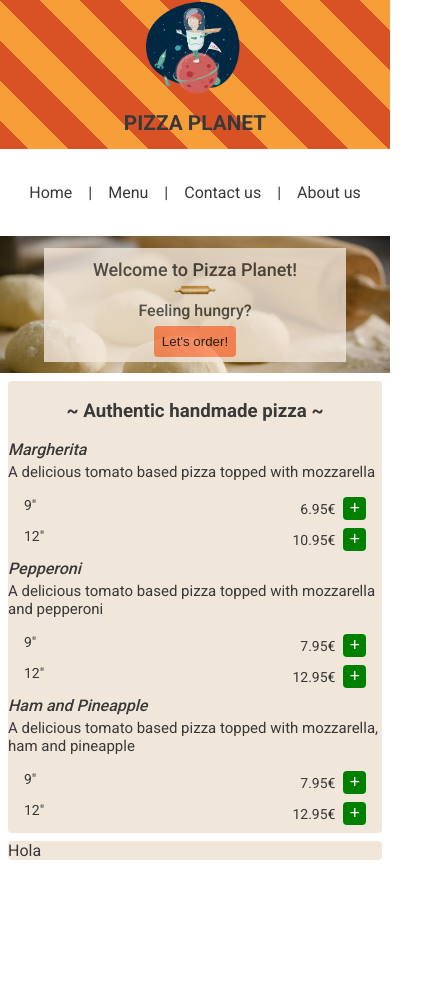
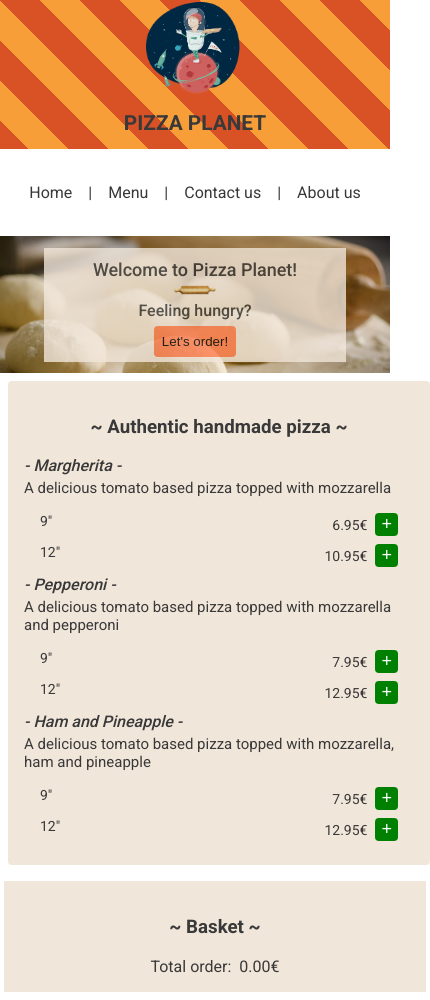
Before and after one commit to ruzamca/pizza-planet, a Vue app: page /menu in a window 390 px wide. Shown: the whole page, 430 px wide, since content can reach past the window. Before the commit the page ends 868 px from the top, so only its background shows below. Built offline with nearby package versions, Linux system fonts and the light colour scheme.

Commit message:
basket increase and decrease

```diff
--- a/src/App.vue
+++ b/src/App.vue
@@ -2,10 +2,7 @@
   <div id="app">
     <app-header />
     <Home />
-    <div class="menu-basket-wrapper">
-      <Menu />
-      <Basket />
-    </div>
+    <Menu />
   </div>
 </template>
 
@@ -13,15 +10,13 @@
 import Header from "@/components/Header.vue";
 import Home from "@/components/Home.vue";
 import Menu from "@/components/Menu.vue";
-import Basket from "@/components/Basket.vue";
 
 export default {
   name: "App",
   components: {
     appHeader: Header,
     Home,
-    Menu,
-    Basket
+    Menu
   }
 };
 </script>
@@ -34,19 +29,4 @@ body {
   color: #393939;
   margin: 0 auto;
 }
-
-#app {
-  .menu-basket-wrapper {
-    display: flex;
-    padding: 8px;
-  }
-}
-
-@media screen and (max-width: 768px){
-  #app {
-    .menu-basket-wrapper {
-      flex-direction: column;
-    }
-  }
-}
 </style>
--- a/src/components/Menu.vue
+++ b/src/components/Menu.vue
@@ -1,18 +1,41 @@
 <template>
   <div class="menu-wrapper">
     <!-- menu -->
-    <h3 class="menu-title">~ Authentic handmade pizza ~</h3>
     <div class="menu-content">
-      <div class="dish-item" v-for="item in getMenuItems" :key="item">
-        <div class="dish-name">{{item.name}}</div>
+      <h3 class="menu-title">~ Authentic handmade pizza ~</h3>
+      <div class="dish-item" v-for="(item, index) in getMenuItems" :key="index">
+        <div class="dish-name">- {{item.name}} -</div>
         <div class="dish-description">{{item.description}}</div>
-        <div class="dish-option" v-for="option in item.options" :key="option">
+        <div class="dish-option" v-for="(option, index) in item.options" :key="index">
           <div class="dish-size">{{option.size}}"</div>
           <div class="dish-add-wrapper">
             <div class="dish-price">{{option.price}}€</div>
-            <button type="button" class="add-btn">+</button>
+            <button type="button" class="green-btn" @click="addToBasket(item, option)">+</button>
           </div>
         </div>
+      </div>
+    </div>
+    <!-- basket -->
+    <div class="basket-content">
+      <h3 class="basket-title">~ Basket ~</h3>
+      <div class="basket-items">
+        <div class="basket-item" v-for="(item,index) in basket" :key="index">
+          <div class="quantity-info">
+            <button type="button" class="green-btn" @click="decreaseItem(item)">-</button>
+            <div class="item-quantity">{{item.quantity}}</div>
+            <button type="button" class="green-btn" @click="increaseItem(item)">+</button>
+          </div>
+          <div class="item-info">
+            <div class="item-name">{{item.name}} -</div>
+            <div class="item-size">{{item.size}}" -</div>
+            <div class="item-price">{{item.price}}€</div>
+          </div>
+        </div>
+      </div>
+      <div class="total-order">
+          <div class="text">Total order: </div>
+          <div class="order-price">{{this.getTotalOrder()}}€
+          </div>
       </div>
     </div>
   </div>
@@ -22,6 +45,7 @@
 export default {
   data() {
     return {
+      basket: [],
       getMenuItems: [
         {
           name: "Margherita",
@@ -69,25 +93,78 @@ export default {
         }
       ]
     };
+  },
+  methods: {
+    async addToBasket(item, option) {
+      const pizzaExists = await this.basket.find(
+        pizza => pizza.name === item.name && pizza.size === option.size
+      );
+
+      if (pizzaExists) {
+        pizzaExists.quantity++;
+        return;
+      }
+      this.basket.push({
+        name: item.name,
+        price: option.price,
+        size: option.size,
+        quantity: 1
+      });
+    },
+    async increaseItem(item) {
+        const pizzaInBasket = await this.basket.find(
+            pizza => pizza.name === item.name && pizza.size === item.size
+        );
+        pizzaInBasket.quantity++;
+    },
+    async decreaseItem(item) {
+        console.log(item);
+        const pizzaInBasket = await this.basket.find(
+            pizza => pizza.name === item.name && pizza.size === item.size
+        );
+        if (pizzaInBasket && pizzaInBasket.quantity > 1) {
+            pizzaInBasket.quantity--;
+        } else {
+            //quita la pizza del array
+        }
+    },
+    getTotalOrder () {
+        let total = 0;
+        for (let x = 0 ; x < this.basket.length ; x++) {
+            total += this.basket[x].quantity * this.basket[x].price;
+        }
+        return total.toFixed(2);
+    }
   }
 };
 </script>
 
 <style scoped lang="scss">
 .menu-wrapper {
-  background: #f1e6da;
-  padding: 16px;
   display: flex;
-  flex-direction: column;
-  align-items: center;
-  width: 65%;
-  border-radius: 4px;
-  margin-right: 8px;
 
-  .menu-title {
-    font-weight: bold;
+  .green-btn {
+    background: green;
+    color: white;
+    border: 0;
+    border-radius: 4px;
+    display: flex;
+    justify-content: center;
+    align-items: center;
+    font-size: 18px;
+    cursor: pointer;
   }
+
   .menu-content {
+    background: #f1e6da;
+    margin: 8px 4px 8px 8px;
+    border-radius: 4px;
+    width: 65%;
+    padding: 16px;
+    .menu-title {
+      text-align: center;
+      font-weight: bold;
+    }
     .dish-item {
       .dish-name {
         font-weight: 500;
@@ -111,27 +188,74 @@ export default {
           .dish-price {
             margin-right: 8px;
           }
-          .add-btn {
-            background: green;
-            color: white;
-            border: 0;
-            border-radius: 4px;
-            display: flex;
-            justify-content: center;
-            align-items: center;
-            font-size: 18px;
-            cursor: pointer;
+        }
+      }
+    }
+  }
+
+  .basket-content {
+    background: #f1e6da;
+    margin: 8px 8px 8px 4px;
+    width: 35%;
+    padding: 16px;
+    display: flex;
+    flex-direction: column;
+    align-items: center;
+
+    .basket-title {
+      text-align: center;
+      font-weight: bold;
+    }
+
+    .basket-items {
+      .basket-item {
+        display: flex;
+        align-items: center;
+        margin-bottom: 8px;
+        font-size: 14px;
+        .quantity-info {
+          display: flex;
+          align-items: center;
+
+          .item-quantity {
+            margin: 0 8px;
+          }
+        }
+
+        .item-info {
+          display: flex;
+          margin-left: 16px;
+          .item-name {
+            margin-right: 8px;
+          }
+          .item-size {
+            margin-right: 8px;
+          }
+          .item-price {
           }
         }
       }
+    }
+
+    .total-order {
+        display: flex;
+        .text {
+            margin-right: 8px;
+        }
     }
   }
 }
 
 @media screen and (max-width: 768px) {
   .menu-wrapper {
-    width: 100%;
-    padding: 0;
+    flex-direction: column;
+    .menu-content {
+      width: 100%;
+    }
+
+    .basket-content {
+      width: 100%;
+    }
   }
 }
 </style>
```
